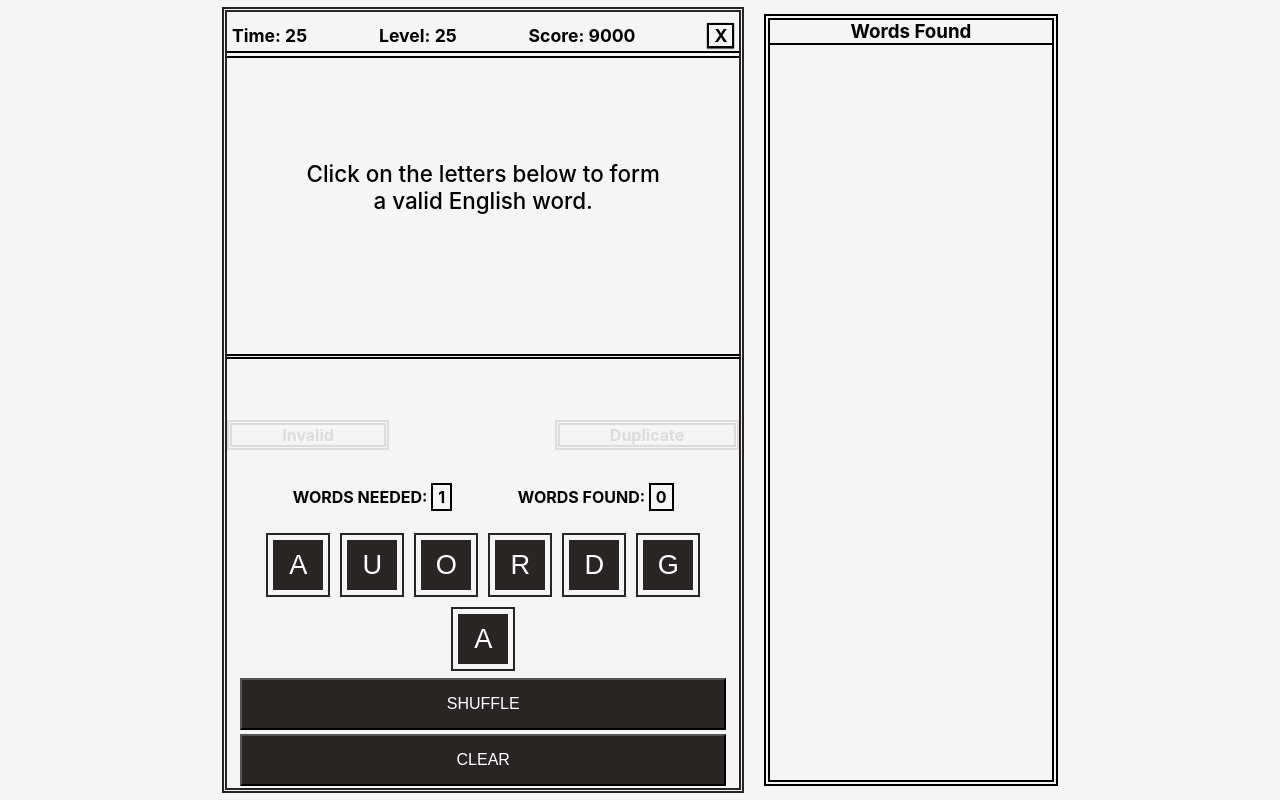
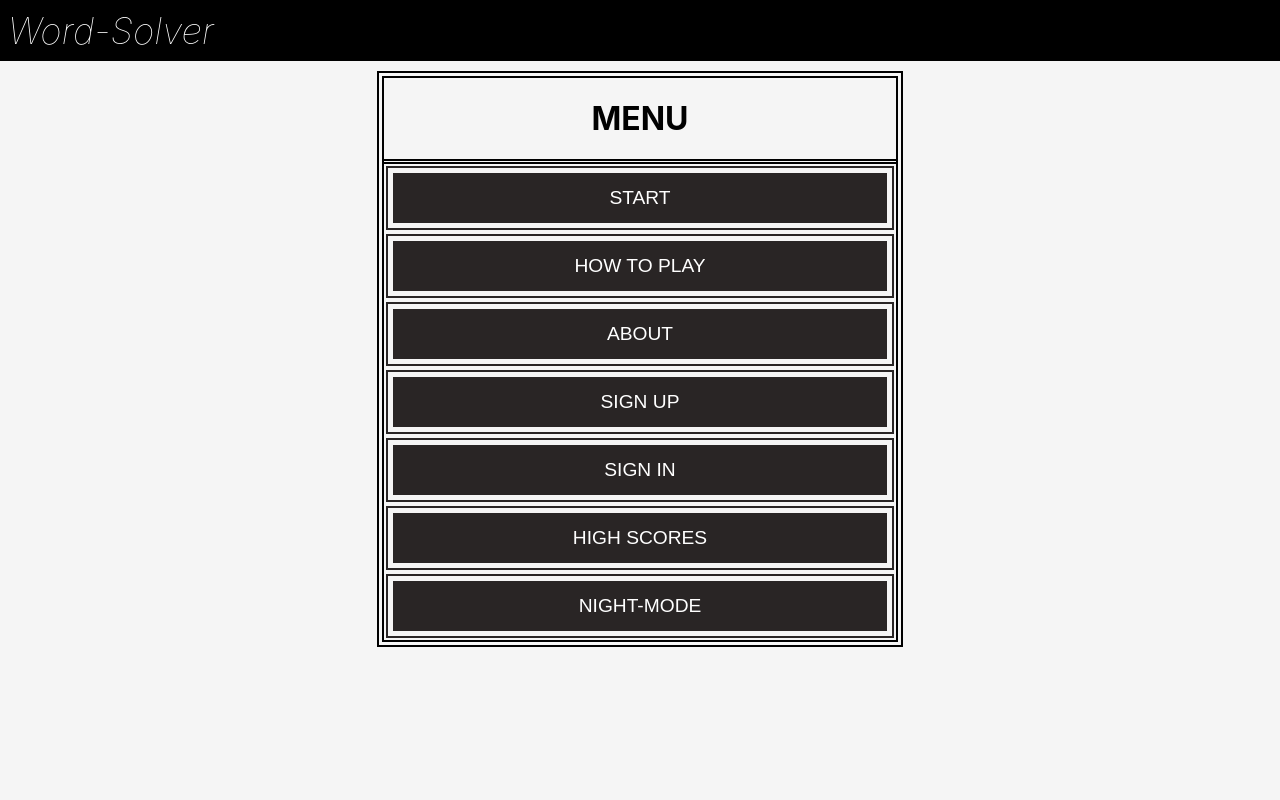
Before and after one commit to tope-olajide/word-solver, a React (Create React App) app: page / in a window 1280 px wide. Built offline with nearby package versions, Linux system fonts and the light colour scheme.

Commit message:
Update App.js

```diff
--- a/src/App.js
+++ b/src/App.js
@@ -3,10 +3,11 @@ import Game from '../src/Components/Game'
 import GameOver from '../src/Components/GameOver'
 import HomePage from '../src/Components/HomePage'
 import HowToPlay from '../src/Components/HowToPlay'
+import SignUp from '../src/Components/SignUp'
 function App() {
   return (
     <>
-    <Game />
+    <HomePage />
     </>
   );
 }
```
